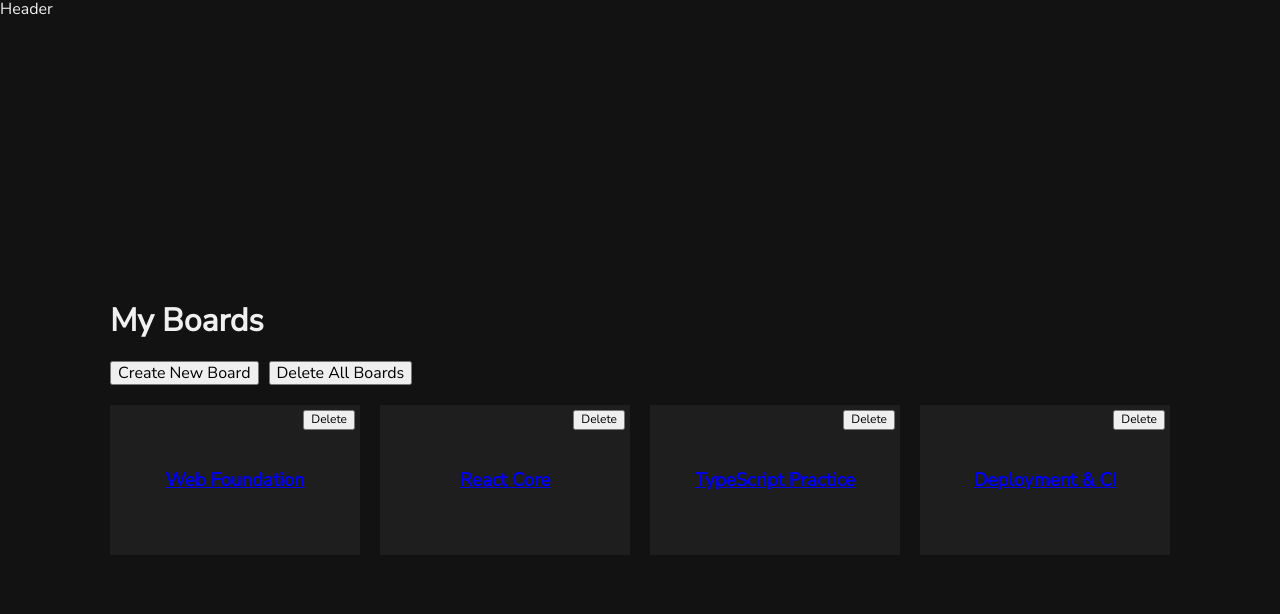
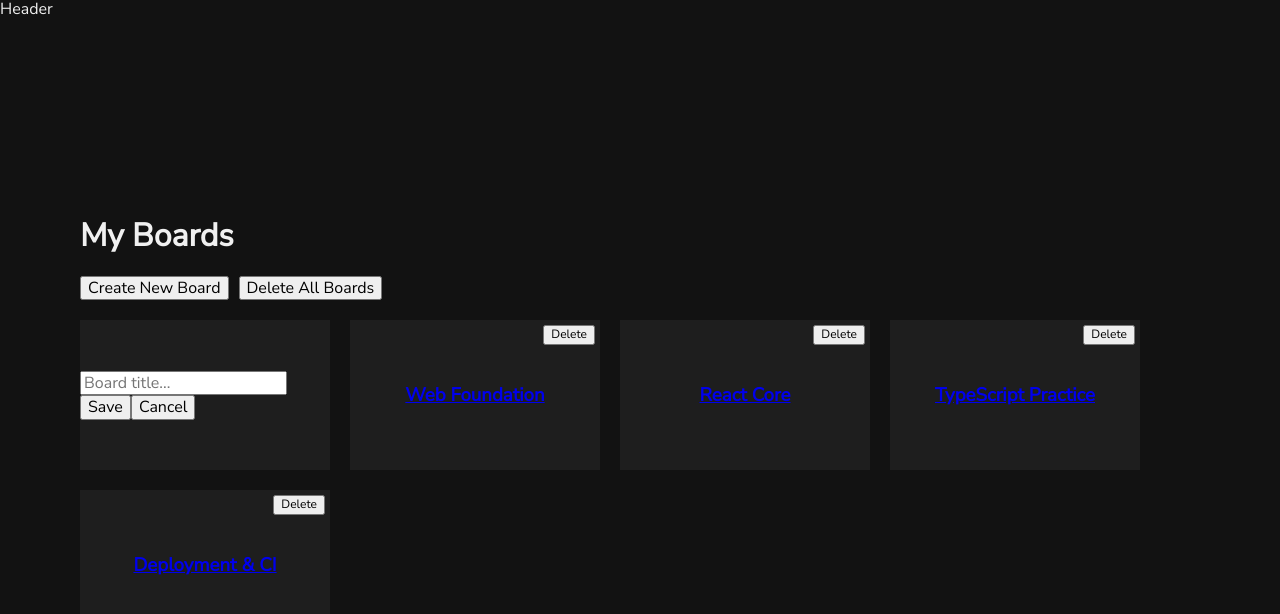
Before and after one commit to mxtrd/taskflow, a React (Vite) app: page /boards in a window 1280 px wide. Both pictures are taken after a click on the button "Create New Board". Shown: the top 614 px of the page. Built offline with nearby package versions, Linux system fonts and the light colour scheme.

Commit message:
feat(boards): add create-board draft row UI

```diff
--- a/src/pages/boards-page/ui/BoardsPage.module.scss
+++ b/src/pages/boards-page/ui/BoardsPage.module.scss
@@ -3,6 +3,16 @@
   flex-wrap: wrap;
   align-items: center;
   gap: 20px;
+}
+
+.board {
+  position: relative;
+  display: flex;
+  align-items: center;
+  justify-content: center;
+  width: 250px;
+  height: 150px;
+  background-color: var(--bg-surface);
 }
 
 .buttons {
--- a/src/pages/boards-page/ui/BoardsPage.tsx
+++ b/src/pages/boards-page/ui/BoardsPage.tsx
@@ -3,10 +3,26 @@ import baseStyles from '@/app/styles/base.module.scss'
 import { mockBoards } from '@/shared/mocks/taskflowData'
 import BoardItem from './board-item/BoardItem'
 import styles from './BoardsPage.module.scss'
+import { useState } from 'react'
 
 const BoardsPage = () => {
-  const boards = mockBoards
-  const hasBoards = boards.length > 0
+  const [boards] = useState(mockBoards)
+  const [isCreatingBoard, setIsCreatingBoard] = useState(false)
+  const [newBoardTitle, setNewBoardTitle] = useState('')
+  // const hasBoards = boards.length > 0
+
+  const startCreateBoard = () => {
+    setIsCreatingBoard(true)
+  }
+
+  const cancelCreateBoard = () => {
+    setIsCreatingBoard(false)
+    setNewBoardTitle('')
+  }
+
+  const saveBoardDraft = () => {
+    console.log('Save draft board title:', newBoardTitle)
+  }
 
   const deleteAllBoards = () => {
     console.log('Delete all boards')
@@ -16,19 +32,19 @@ const BoardsPage = () => {
     console.log(`Delete one board with id: ${boardId}`)
   }
 
-  if (!hasBoards) {
-    return (
-      <BaseLayout title='Taskflow' description='Taskflow - boards page'>
-        <section className={styles.boards}>
-          <div className={baseStyles.container}>
-            <div className={baseStyles.content}>
-              <h1 className={styles.title}>No boards</h1>
-            </div>
-          </div>
-        </section>
-      </BaseLayout>
-    )
-  }
+  // if (!hasBoards) {
+  //   return (
+  //     <BaseLayout title='Taskflow' description='Taskflow - boards page'>
+  //       <section className={styles.boards}>
+  //         <div className={baseStyles.container}>
+  //           <div className={baseStyles.content}>
+  //             <h1 className={styles.title}>No boards</h1>
+  //           </div>
+  //         </div>
+  //       </section>
+  //     </BaseLayout>
+  //   )
+  // }
 
   return (
     <BaseLayout title='Taskflow' description='Taskflow - boards page'>
@@ -37,14 +53,36 @@ const BoardsPage = () => {
           <div className={baseStyles.content}>
             <h1 className={styles.title}>My Boards</h1>
             <div className={styles.buttons}>
-              <button className={styles.button} type='button'>
+              <button
+                className={styles.button}
+                type='button'
+                onClick={startCreateBoard}
+              >
                 Create New Board
               </button>
-              <button className={styles.button} type='button' onClick={deleteAllBoards}>
+              <button
+                className={styles.button}
+                type='button'
+                onClick={deleteAllBoards}
+              >
                 Delete All Boards
               </button>
             </div>
             <ul className={`${styles.boards} ${baseStyles.listReset}`}>
+              {isCreatingBoard && (
+                <li className={styles.board}>
+                  <div>
+                    <input
+                      type='text'
+                      value={newBoardTitle}
+                      onChange={(e) => setNewBoardTitle(e.target.value)}
+                      placeholder='Board title...'
+                    />
+                    <button type='button' onClick={saveBoardDraft}>Save</button>
+                    <button type='button' onClick={cancelCreateBoard}>Cancel</button>
+                  </div>
+                </li>
+              )}
               {boards.map((board) => (
                 <BoardItem
                   key={board.id}
--- a/src/pages/boards-page/ui/board-item/BoardItem.tsx
+++ b/src/pages/boards-page/ui/board-item/BoardItem.tsx
@@ -21,7 +21,6 @@ const BoardItem = ({ board, to, onDeleteBoardButtonClick }: Props) => {
         <Link className={styles.link} to={to}>
           <h3 className={styles.title}>{board.title}</h3>
         </Link>
-        {/* <p className={styles.description}>{board.description}</p> */}
       </div>
     </li>
   )
```
